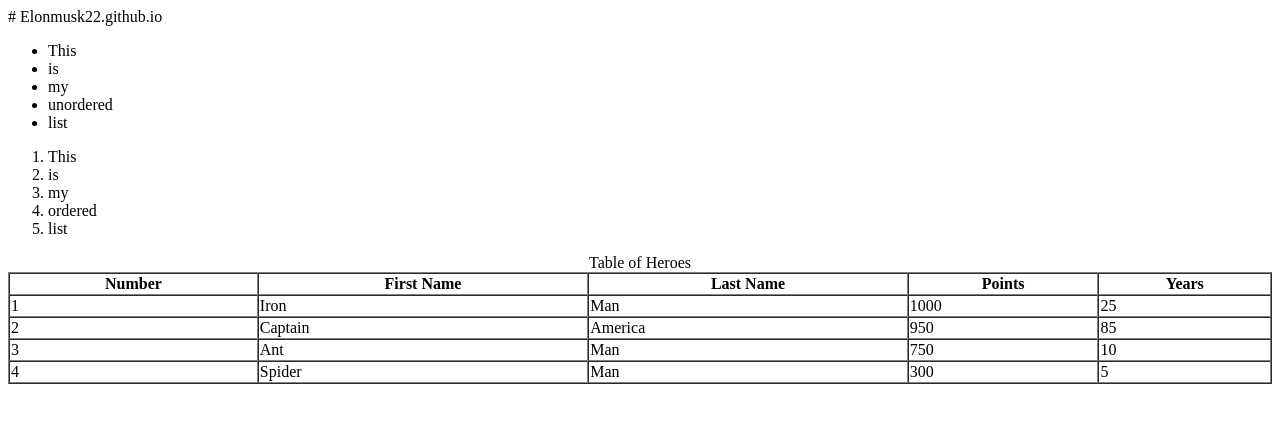
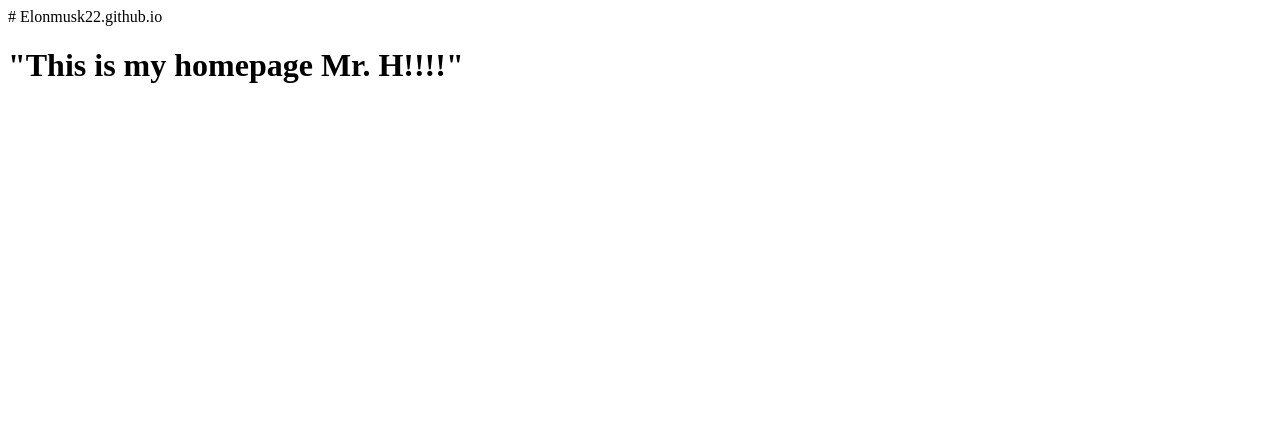
Before and after one commit to Elonmusk22/Elonmusk22.github.io, a plain HTML site: page index.html in a window 1280 px wide. Drawn offline with nearby package versions, Linux system fonts and the light colour scheme; some packages are replaced by stand-ins of ours.

Commit message:
Update index.html

```diff
--- a/index.html
+++ b/index.html
@@ -3,70 +3,7 @@
 <html lang="en">
 
 <head>
-  <script src="https://cdnjs.cloudflare.com/ajax/libs/p5.js/0.10.2/p5.js"></script>
-  <script src="https://cdnjs.cloudflare.com/ajax/libs/p5.js/0.10.2/addons/p5.sound.min.js"></script>
-  <link rel="stylesheet" type="text/css" href="style.css">
-  <meta charset="utf-8" />
-
+  <h1>"This is my homepage Mr. H!!!!"</h1>
 </head>
-
-<body>
-  <ul>
-    <li>This</li>
-    <li>is</li>
-    <li>my</li>
-    <li>unordered</li>
-    <li>list</li>
-  </ul>
-
-  <ol>
-    <li>This</li>
-    <li>is</li>
-    <li>my</li>
-    <li>ordered</li>
-    <li>list</li>
-  </ol>
-
-  <script src="sketch.js"></script>
-
-  <table width="100%" border="1px" cellspacing="0">
-    <caption>Table of Heroes</caption>
-    <tr>
-      <th>Number</th>
-      <th>First Name</th>
-      <th>Last Name</th>
-      <th>Points</th>
-      <th>Years</th>
-    </tr>
-    <tr>
-      <td>1</td>
-      <td>Iron</td>
-      <td>Man</td>
-      <td>1000</td>
-      <td>25</td>
-    </tr>
-    <tr>
-      <td>2</td>
-      <td>Captain</td>
-      <td>America</td>
-      <td>950</td>
-      <td>85</td>
-    </tr>
-    <tr>
-      <td>3</td>
-      <td>Ant</td>
-      <td>Man</td>
-      <td>750</td>
-      <td>10</td>
-    </tr>
-    <tr>
-      <td>4</td>
-      <td>Spider</td>
-      <td>Man</td>
-      <td>300</td>
-      <td>5</td>
-    </tr>
-  </table>
-
 </body>
 </html>
```
